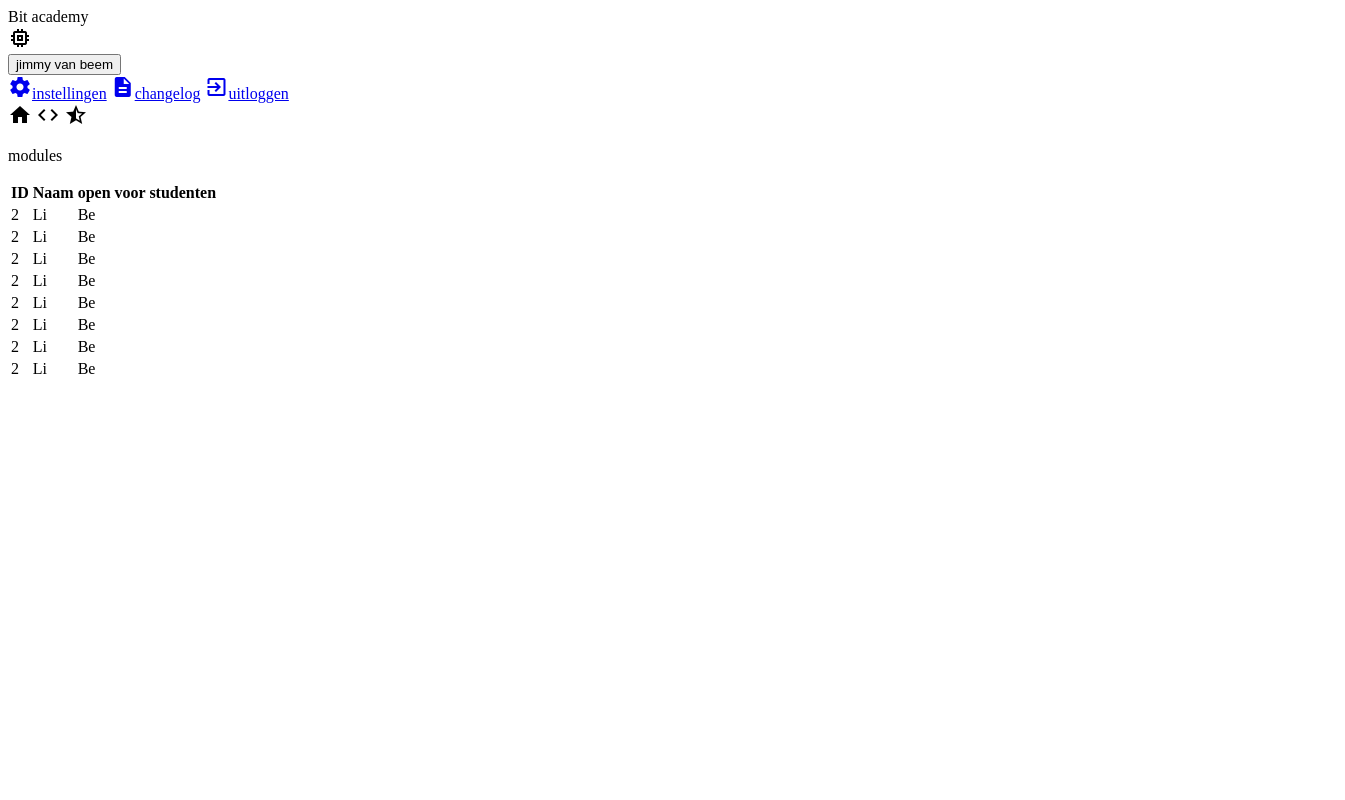
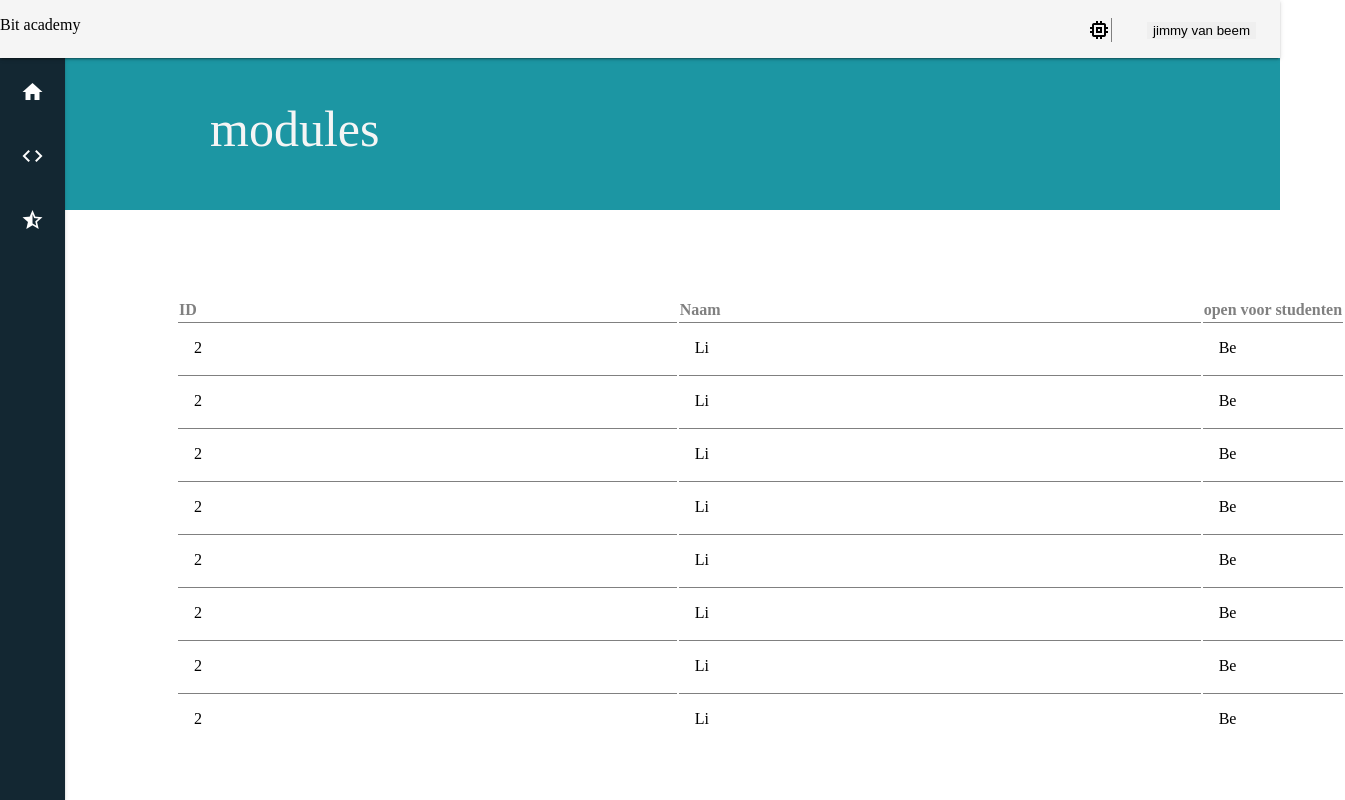
Before and after one commit to jimmynetor3/Gehacked-3152135a, a plain HTML site: page index.html in a window 1280 px wide. Shown: the whole page, 1345 px wide, since content can reach past the window. Drawn offline with Linux system fonts and the light colour scheme.

Commit message:
Uitwerking van de exercise

```diff
--- a/index.html
+++ b/index.html
@@ -2,15 +2,14 @@
 <html>
 <head>
 	<title>jarvis</title>
-	<link rel="stylesheet" type="text/css" href="jarvis.css">
+	<link rel="stylesheet" type="text/css" href="style.css">
 	<link href="https://fonts.googleapis.com/icon?family=Material+Icons" rel="stylesheet">
 </head>
 <body>
 <!-- top bar -->
 <div class="header" id="header">Bit academy
 <div id="topright">
-	<i id="memory" class="material-icons">memory</i>
-
+	<i id="creditcounter" class="material-icons">memory</i>
 </div>
 </div>
 <div class="dropdown">
--- a/style.css
+++ b/style.css
@@ -62,7 +62,7 @@ div#topright{
 	justify-content: flex-end;
 	margin-top: -1em;
 }
-i#memory{
+#creditcounter{
 	display: flex;
 	margin-right: 7em;
 	border-right: solid grey 0.5px;
```
